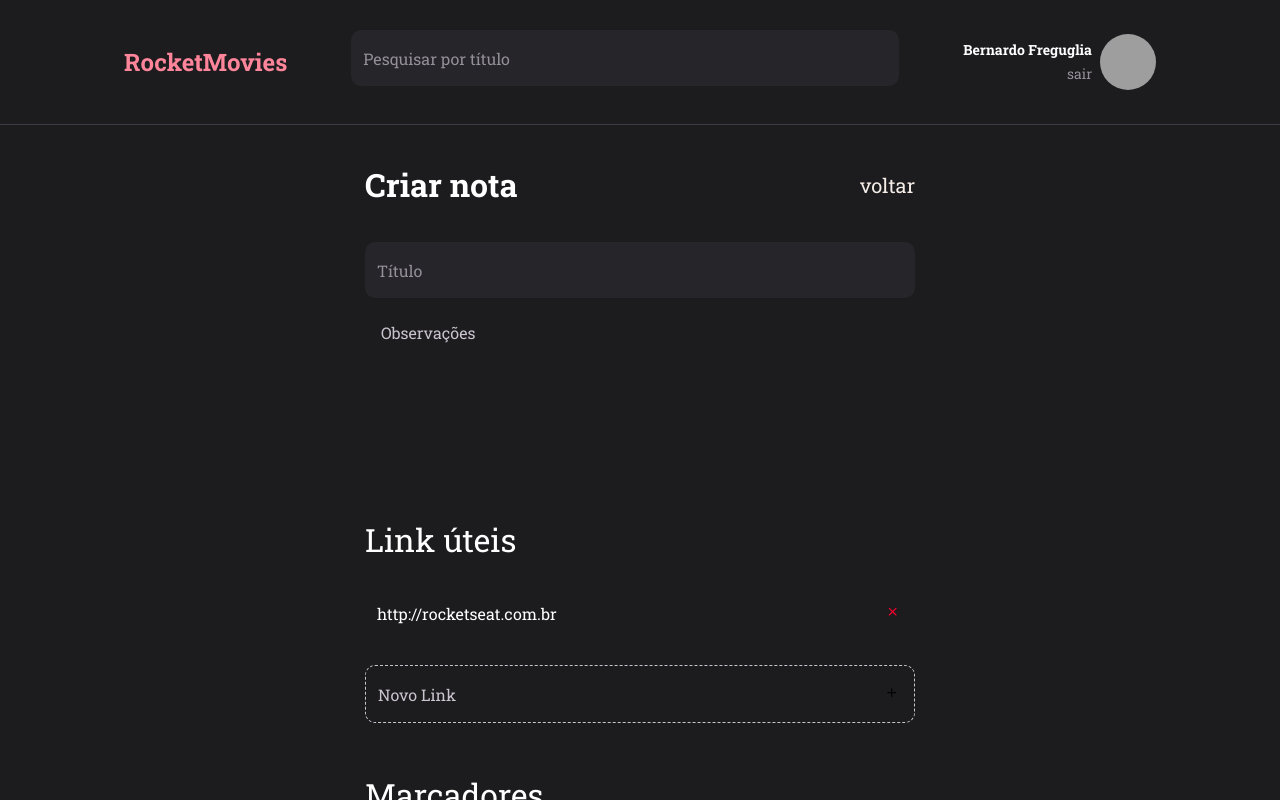
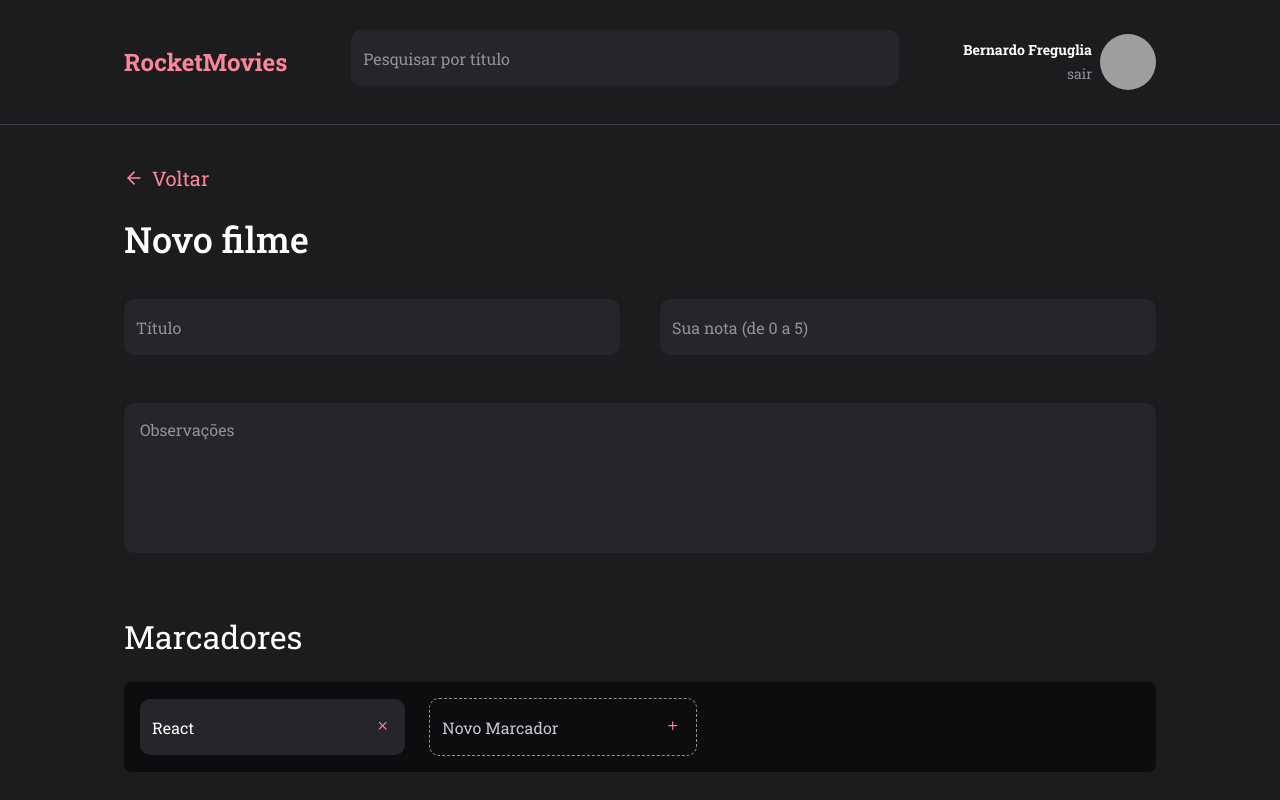
Before and after one commit to beefreguglia/explorer-rocket-movies, a React (Vite) app: page /new in a window 1280 px wide. Built offline with nearby package versions, Linux system fonts and the light colour scheme; grey boxes are pictures that could not be loaded.

Commit message:
feature: finish new page

```diff
--- a/src/components/Button/index.tsx
+++ b/src/components/Button/index.tsx
@@ -3,11 +3,19 @@
 
 interface ButtonProps extends ButtonHTMLAttributes<HTMLButtonElement>{
   children?: ReactNode;
+  variant?: 'primary' | 'secondary';
 }
 
-export function Button({ children, ...rest }: ButtonProps) {
-  return(
-    <Container {...rest}>
+export function Button({
+  children,
+  variant = 'primary',
+  ...rest
+}: ButtonProps) {
+  return (
+    <Container
+      className={variant === 'primary' ? 'btn-primary' : 'btn-secondary'}
+      {...rest}
+    >
       {children}
     </Container>
   )
--- a/src/components/Button/styles.ts
+++ b/src/components/Button/styles.ts
@@ -2,8 +2,6 @@
 
 export const Container = styled.button`
   width: 100%;
-  background-color: ${({ theme }) => theme.COLORS.PINK};
-  color: ${({ theme }) => theme.BACKGROUND_800};
 
   border: 0;
   padding: 14px 32px;
@@ -15,4 +13,14 @@
     cursor: not-allowed;
     opacity: 0.8;
   }
+
+  &.btn-primary {
+    background-color: ${({ theme }) => theme.COLORS.PINK};
+    color: ${({ theme }) => theme.COLORS.BACKGROUND_800};
+  }
+
+  &.btn-secondary {
+    background-color: #0D0C0F;
+    color: ${({ theme }) => theme.COLORS.PINK};
+  }
 `;
--- a/src/components/NoteItem/index.tsx
+++ b/src/components/NoteItem/index.tsx
@@ -25,7 +25,6 @@
       <button
         type="button"
         onClick={onClick}
-        className={isNew ? "button-add" : "button-delete"}
       >
         { isNew ? <FiPlus /> : <FiX /> }
       </button>
--- a/src/components/NoteItem/styles.ts
+++ b/src/components/NoteItem/styles.ts
@@ -6,28 +6,20 @@
 
   background-color: ${({ theme, $isnew }) => $isnew === 'true'
     ? 'transparent'
-    : theme.COLORS.BACKGROUND_900
+    : theme.COLORS.BACKGROUND_700
   };
-  color: ${({ theme }) =>  theme.COLORS.GRAY_300};
+  color: ${({ theme, $isnew }) => $isnew ? theme.COLORS.GRAY_200 : '#FFFFFF'};
   border: ${({ theme, $isnew }) => $isnew === 'true'
-    ? `1px dashed ${theme.COLORS.GRAY_300}`
+    ? `1px dashed ${theme.COLORS.GRAY_200}`
     : 'none'
   };
-  margin-bottom: 8px;
   border-radius: 10px;
   padding-right: 16px;
 
   > button {
     border: none;
     background: none;
-  }
-
-  .button-delete {
-    color: ${({ theme }) => theme.COLORS.RED};
-  }
-
-  .button-add {
-    color: ${({ theme }) => theme.COLORS.ORANGE};
+    color: ${({ theme }) => theme.COLORS.PINK};
   }
 
   > input {
--- a/src/components/Textarea/styles.ts
+++ b/src/components/Textarea/styles.ts
@@ -4,7 +4,7 @@
   width: 100%;
   height: 150px;
 
-  background-color: ${({ theme }) => theme.COLORS.BACKGROUND_900};
+  background-color: ${({ theme }) => theme.COLORS.BACKGROUND_700};
   color: ${({ theme }) => theme.COLORS.WHITE};
   border: none;
   resize: none;
@@ -13,6 +13,6 @@
   padding: 16px;
 
   &::placeholder {
-    color: ${({ theme }) => theme.COLORS.GRAY_300};
+    color: ${({ theme }) => theme.COLORS.GRAY_200};
   }
 `;
--- a/src/pages/New/index.tsx
+++ b/src/pages/New/index.tsx
@@ -6,6 +6,7 @@
 import { Section } from "../../components/Section";
 import { TextArea } from "../../components/Textarea";
 import { Container, Form } from "./styles";
+import { FiArrowLeft } from "react-icons/fi";
 
 export function New() {
   return(
@@ -14,24 +15,38 @@
       <main>
         <Form>
           <header>
-            <h1>Criar nota</h1>
-            <Link to="/">voltar</Link>
+            <Link to="/">
+              <FiArrowLeft />
+              <p>Voltar</p>
+            </Link>
+            <h1>Novo filme</h1>
           </header>
-          <Input
-            placeholder="Título"
-          />
+          <div className="flex">
+            <Input
+              placeholder="Título"
+              className="flex-1"
+            />
+            <Input
+              placeholder="Sua nota (de 0 a 5)"
+              className="flex-1"
+            />
+          </div>
           <TextArea placeholder="Observações"></TextArea>
-          <Section title="Link úteis">
-            <NoteItem value="http://rocketseat.com.br" />
-            <NoteItem isNew placeholder="Novo Link" />
-          </Section>
           <Section title="Marcadores">
             <div className="tags">
-              <NoteItem value="react" />
-              <NoteItem isNew placeholder="Nova tag" />
+              <NoteItem value="React" />
+              <NoteItem isNew placeholder="Novo Marcador" />
             </div>
           </Section>
-          <Button>Salvar</Button>
+          <div className="flex">
+            <Button
+              variant="secondary"
+              type="button"
+            >
+              Excluir filme
+            </Button>
+            <Button>Salvar</Button>
+          </div>
         </Form>
       </main>
     </Container>
--- a/src/pages/New/styles.ts
+++ b/src/pages/New/styles.ts
@@ -17,25 +17,40 @@
 
   .tags {
     display: flex;
-    justify-content: space-between;
+    align-items: center;
+    justify-content: flex-start;
     flex-wrap: wrap;
+    background-color: #0D0C0F;
+    border-radius: 8px;
+    padding: 16px;
+    gap: 24px;
   }
 `;
 
 export const Form = styled.form`
-  max-width: 550px;
-  margin: 38px auto;
+  padding: 0 124px;
+  margin-top: 40px;
 
   > header {
-    display: flex;
-    align-items: center;
-    justify-content: space-between;
-
     margin-bottom: 36px;
 
+    h1 {
+      color: ${({ theme }) => theme.COLORS.WHITE};
+      font-size: 36px;
+      font-weight: 500;
+      margin-top: 24px;
+    }
+
     a {
+      display: flex;
+      align-items: center;
+      gap: 8px;
       font-size: 20px;
-      color: ${({ theme }) => theme.COLORS.GRAY_100};
+      color: ${({ theme }) => theme.COLORS.PINK};
     }
   }
+
+  textarea {
+    margin-top: 40px;
+  }
 `;
--- a/src/styles/global.ts
+++ b/src/styles/global.ts
@@ -32,4 +32,13 @@
   button:hover, a:hover {
     filter: brightness(0.9);
   }
+
+  .flex {
+    display: flex;
+    gap: 40px;
+  }
+
+  .flex-1 {
+    flex: 1;
+  }
 `;
```
